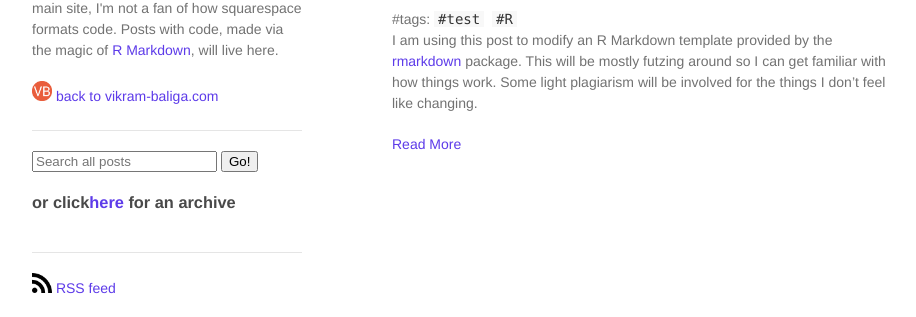
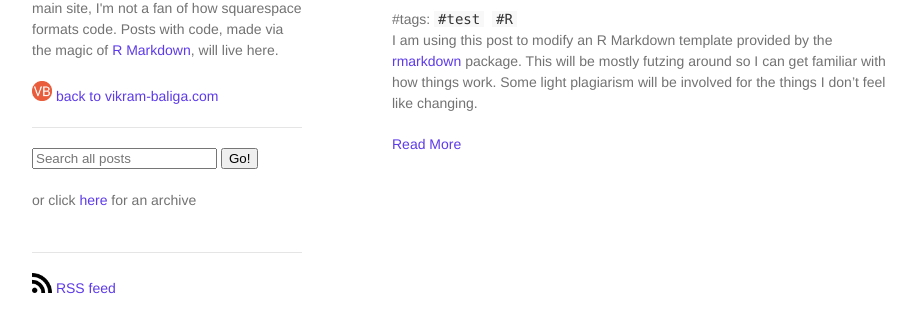
Before and after one commit to vbaliga/vbaliga.github.io, a Jekyll site: the page built from index.html, in a window 1280 px wide. Shown: the part 380-697 px from the top of the page, without its empty margins (178-1094 px from the left). Built offline with Jekyll 4.4.1, drawn with Linux system fonts in a browser that asks for light colours; a script that is not in the unit is left out.

```diff
--- a/_layouts/default.html
+++ b/_layouts/default.html
@@ -43,7 +43,7 @@
         </form>
         <br>
 
-        <h3>or click<a href={{"/archive/archive"}}>here</a> for an archive</h3>
+        <p>or click <a href={{"/archive/archive"}}>here</a> for an archive</p>
 
         <br>
 
```
